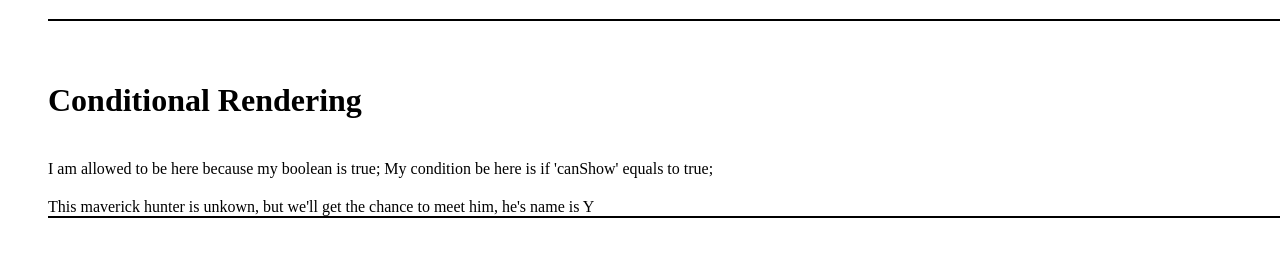
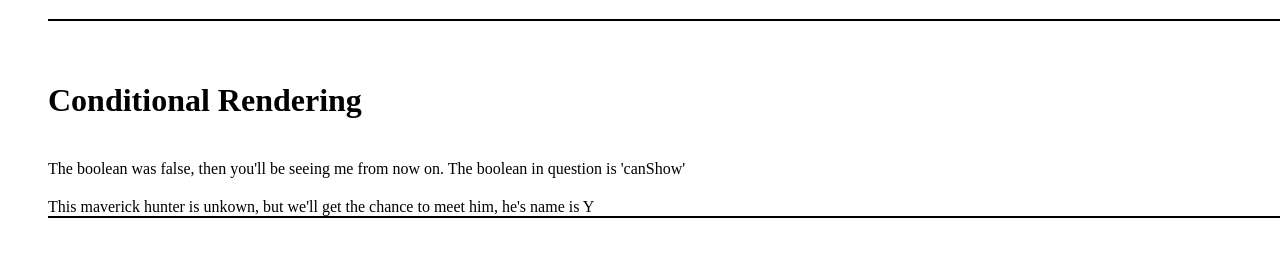
Before and after one commit to JanshenV/angunlarWithSpareTime, an Angular app: page / in a window 1280 px wide. Shown: the part 1226-1482 px from the top of the page. Built offline with nearby package versions, Linux system fonts and the light colour scheme.

Commit message:
styled changes I've made, it has nothing to do with the emittion of events

```diff
--- a/src/app/components/if-render/if-render.component.css
+++ b/src/app/components/if-render/if-render.component.css
@@ -1,4 +1,4 @@
-.flexColGap20px{
+.flexColGap20px {
     display: flex;
     flex-direction: column;
     gap: 20px;
--- a/src/app/components/if-render/if-render.component.html
+++ b/src/app/components/if-render/if-render.component.html
@@ -1,18 +1,28 @@
 <div class="ifRender" [ngClass]="ifRenderClasses">
   <h1>Conditional Rendering</h1>
 
-  <span *ngIf="canShow">
+  <span *ngIf="canShow; else cannotShow">
     I am allowed to be here because my boolean is true; My condition be here is
     if 'canShow' equals to true;
   </span>
+  <ng-template #cannotShow>
+    <span>
+      The boolean was false, then you'll be seeing me from now on. The boolean
+      in question is 'canShow'
+    </span>
+  </ng-template>
+
   <span *ngIf="name === 'Bass'">
     If the condition I want is true, I'll be shown; The name is {{ name }}
   </span>
+
   <span *ngIf="name === 'Zero' || name === 'X'; else unkownHunter">
     One of the most famous maverick hunter, here it {{ name }}
   </span>
   <ng-template #unkownHunter>
-    This maverick hunter is unkown, but we'll get the chance to meet him, he's
-    name is {{ name }}
+    <span>
+      This maverick hunter is unkown, but we'll get the chance to meet him, he's
+      name is {{ name }}
+    </span>
   </ng-template>
 </div>
--- a/src/app/components/if-render/if-render.component.ts
+++ b/src/app/components/if-render/if-render.component.ts
@@ -6,7 +6,7 @@ import { Component, OnInit } from '@angular/core';
   styleUrls: ['./if-render.component.css']
 })
 export class IfRenderComponent implements OnInit {
-  canShow: boolean = true;
+  canShow: boolean = false;
   name: string = 'Y';
 
   ifRenderClasses: string[] = ['flexColGap20px']
```
